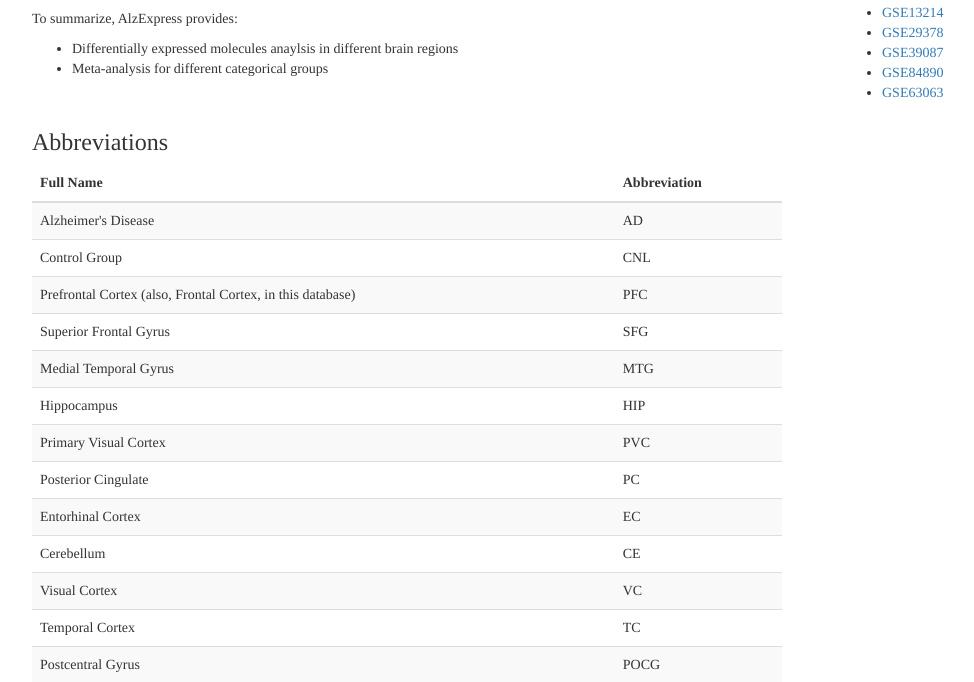
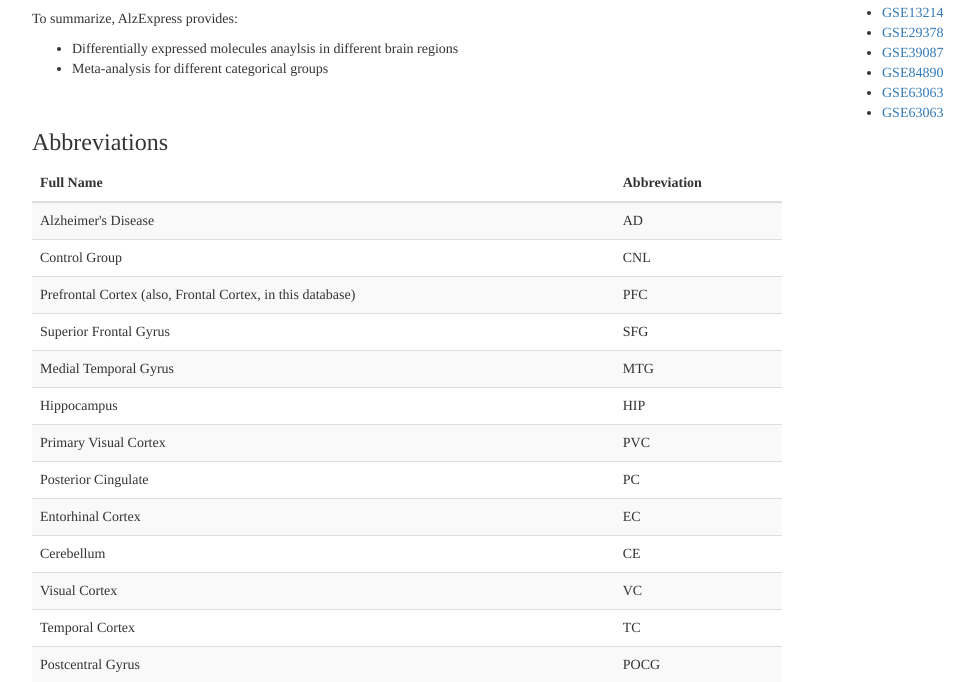
Before and after one commit to chingtoe365/alzexpress, a Django app: page / in a window 1280 px wide. Shown: the part 337-1019 px from the top of the page, without its empty margins (38-1012 px from the left). Run offline with Django 3.2, Linux system fonts and the light colour scheme; some libraries are stand-ins or nearby versions.

Commit message:
platform update

```diff
--- a/ADDBapp/forms.py
+++ b/ADDBapp/forms.py
@@ -100,6 +100,7 @@ comparison_choices_list = (
 dataType_choices_list = (
 	('RNA', 'RNA'),
 	('protein', 'Protein'),
+	('RNAseq', 'RNAseq'),
 )
 
 tissue_choices_list = (
--- a/ADDBapp/templates/home.html
+++ b/ADDBapp/templates/home.html
@@ -107,6 +107,7 @@
 					<li><a href="{% url 'addb_dataset_summary' 'GSE39087' %}">GSE39087</a></li>
 					<li><a href="{% url 'addb_dataset_summary' 'GSE84890' %}">GSE84890</a></li>
 					<li><a href="{% url 'addb_dataset_summary' 'GSE63063' %}">GSE63063</a></li>
+					<li><a href="{% url 'addb_dataset_summary' 'GSE53697' %}">GSE63063</a></li>
 				</ul>
 			</div>
 		</div>
```
Also changed, not shown: 1 other file.
